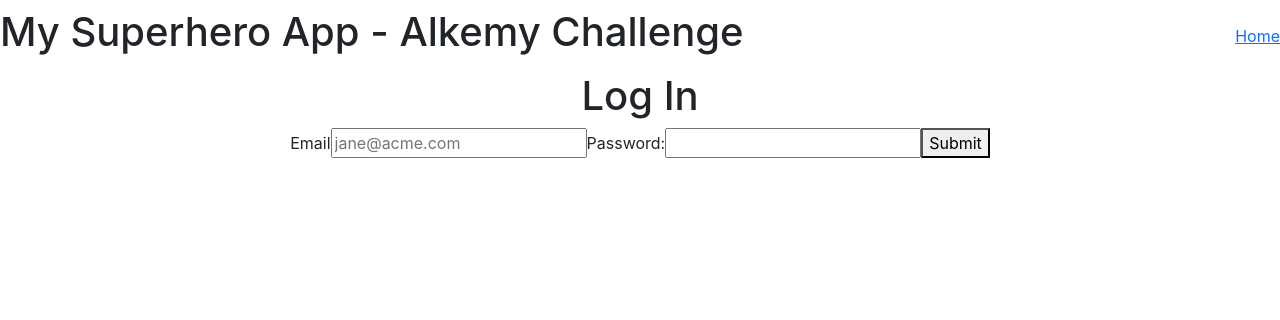
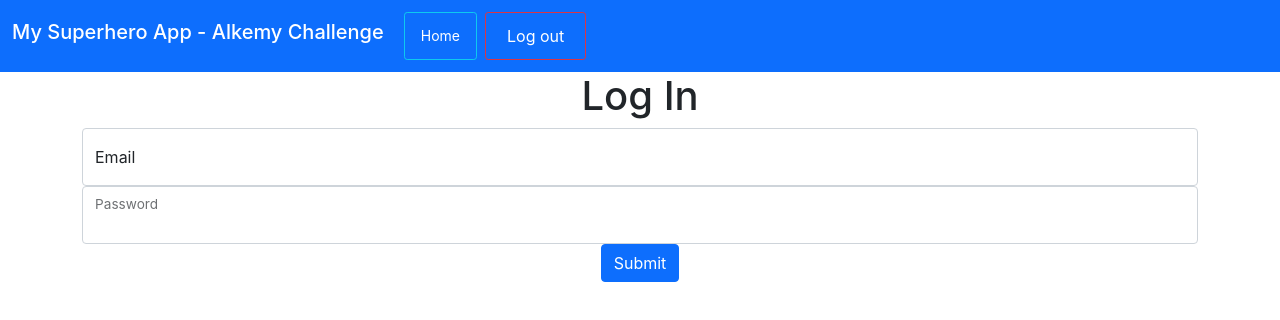
Before and after one commit to iarabaya/alkemy-challenge-react, a React (Create React App) app: page / in a window 1280 px wide. Shown: the top 320 px of the page. Built offline with nearby package versions, Linux system fonts and the light colour scheme.

Commit message:
added some styling with bootstrap

```diff
--- a/public/index.html
+++ b/public/index.html
@@ -24,7 +24,7 @@
       work correctly both with client-side routing and a non-root public URL.
       Learn how to configure a non-root public URL by running `npm run build`.
     -->
-    <link href="https://cdn.jsdelivr.net/npm/bootstrap@5.0.1/dist/css/bootstrap.min.css" rel="stylesheet" integrity="sha384-+0n0xVW2eSR5OomGNYDnhzAbDsOXxcvSN1TPprVMTNDbiYZCxYbOOl7+AMvyTG2x" crossorigin="anonymous">
+    <link href="https://cdn.jsdelivr.net/npm/bootstrap@5.0.2/dist/css/bootstrap.min.css" rel="stylesheet" integrity="sha384-EVSTQN3/azprG1Anm3QDgpJLIm9Nao0Yz1ztcQTwFspd3yD65VohhpuuCOmLASjC" crossorigin="anonymous">
     <title>Superhero App</title>
   </head>
   <body>
@@ -40,6 +40,6 @@
       To create a production bundle, use `npm run build` or `yarn build`.
     -->
     <script src="https://cdn.jsdelivr.net/npm/@popperjs/core@2.9.2/dist/umd/popper.min.js" integrity="sha384-IQsoLXl5PILFhosVNubq5LC7Qb9DXgDA9i+tQ8Zj3iwWAwPtgFTxbJ8NT4GN1R8p" crossorigin="anonymous"></script>
-<script src="https://cdn.jsdelivr.net/npm/bootstrap@5.0.1/dist/js/bootstrap.min.js" integrity="sha384-Atwg2Pkwv9vp0ygtn1JAojH0nYbwNJLPhwyoVbhoPwBhjQPR5VtM2+xf0Uwh9KtT" crossorigin="anonymous"></script>
+    <script src="https://cdn.jsdelivr.net/npm/bootstrap@5.0.2/dist/js/bootstrap.min.js" integrity="sha384-cVKIPhGWiC2Al4u+LWgxfKTRIcfu0JTxR+EQDz/bgldoEyl4H0zUF0QKbrJ0EcQF" crossorigin="anonymous"></script>
   </body>
 </html>
--- a/src/App.css
+++ /dev/null
@@ -1,38 +0,0 @@
-.App {
-  text-align: center;
-}
-
-.App-logo {
-  height: 40vmin;
-  pointer-events: none;
-}
-
-@media (prefers-reduced-motion: no-preference) {
-  .App-logo {
-    animation: App-logo-spin infinite 20s linear;
-  }
-}
-
-.App-header {
-  background-color: #282c34;
-  min-height: 100vh;
-  display: flex;
-  flex-direction: column;
-  align-items: center;
-  justify-content: center;
-  font-size: calc(10px + 2vmin);
-  color: white;
-}
-
-.App-link {
-  color: #61dafb;
-}
-
-@keyframes App-logo-spin {
-  from {
-    transform: rotate(0deg);
-  }
-  to {
-    transform: rotate(360deg);
-  }
-}
--- a/src/App.js
+++ b/src/App.js
@@ -1,5 +1,4 @@
 import React, {useState, useEffect} from 'react';
-import './App.css';
 import {BrowserRouter as Router, Route, Switch} from 'react-router-dom';
 import Home from './pages/Home';
 import Login from './pages/Login';
--- a/src/Components/Hero.js
+++ b/src/Components/Hero.js
@@ -2,8 +2,7 @@ import React from 'react'
 
 export default function Hero({hero, addToTeam}) {
     return (
-        <div>
-            <div className="card text-center" style={{width: '18rem'}}>
+            <div className="card text-center m-3" style={{width: '18rem'}}>
                 <img src={hero.image.url} className="card-img-top" alt={hero.name}/>
                 <div className="card-body">
                     <h5 className="card-title">{hero.name}</h5>
@@ -33,6 +32,5 @@ export default function Hero({hero, addToTeam}) {
                     </div>
                 </div>
             </div>
-        </div>
     )
 }
--- a/src/Components/Navbar.js
+++ b/src/Components/Navbar.js
@@ -3,12 +3,24 @@ import {Link} from 'react-router-dom';
 
 export default function Navbar() {
     return (
-        <nav className="navbar">
-            <h1>My Superhero App - Alkemy Challenge</h1>
-            <div className="Links">
-                <Link to="/Home">Home</Link>
-            </div>
+            <nav className="navbar navbar-expand-lg navbar-dark bg-primary">
+                <div className="container-fluid">
+                        <h1 className="navbar-brand">My Superhero App - Alkemy Challenge</h1>
+                    <button className="navbar-toggler" type="button" data-bs-toggle="collapse" data-bs-target="#navbarTogglerDemo01" aria-controls="navbarTogglerDemo01" aria-expanded="false" aria-label="Toggle navigation">
+                    <span className="navbar-toggler-icon"></span>
+                    </button>
+                    <div className="collapse navbar-collapse" id="navbarTogglerDemo01">
 
-        </nav>
+                    <ul className="navbar-nav me-auto mb-2 mb-lg-0">
+                        <li className="nav-item btn btn-sm btn-outline-info m-1">
+                            <Link className="nav-link active" to="/Home">Home</Link>
+                        </li>
+                        <li className="nav-item btn btn-sm btn-outline-danger m-1">
+                            <button className="btn text-white" type="button">Log out</button>
+                        </li>
+                    </ul>
+                    </div>
+                </div>
+            </nav>
     )
 }
--- a/src/Components/SearchForm.js
+++ b/src/Components/SearchForm.js
@@ -14,7 +14,7 @@ export default function SearchForm({heroesIds, getSelectedCharacter,getHero}) {
     }
 
     return (
-        <div>
+        <div className="text-center">
             <form onSubmit={handleSubmit}>
                 <label>Select your character by name:
                     <select className="form-select" aria-label="Default select example" defaultValue={1} onChange={handleChange} required size={4}>
--- a/src/Components/Team.js
+++ b/src/Components/Team.js
@@ -1,10 +1,12 @@
 import TeamMember from './TeamMember';
+import TeamPowerstats from './TeamPowerstats';
 
 export default function Team({team, toDelete}) {
 
     return (
-        <div>
+        <div className="ms-3">
             <h1>My Team: </h1>
+            <TeamPowerstats/>
             {team.map((teamMember)=>{ return <TeamMember key={teamMember.id} teamMember={teamMember} toDelete={toDelete}/>})}
         </div>
     )
--- a/src/Components/TeamPowerstats.js
+++ b/src/Components/TeamPowerstats.js
@@ -3,7 +3,7 @@ import React from 'react'
 export default function TeamPowerstats() {
     return (
         <div>
-
+            <h3>TeamPowerstats</h3>
         </div>
     )
 }
--- a/src/pages/Home.js
+++ b/src/pages/Home.js
@@ -66,10 +66,18 @@ export default function Home({authorization}) {
 
     return (
         <div>
-            <h1>pagina home</h1>
-            <SearchForm heroesIds={heroesIds} getSelectedCharacter={getSelectedCharacter} getHero={getHero}/>
-            {hero? <Hero hero={hero} addToTeam={addToTeam}/> : <span>Sin resultado</span>}
-            <Team team={team} toDelete={toDelete}/>
+            <h1 className="text-center">Home</h1>
+            <div>
+                <SearchForm heroesIds={heroesIds} getSelectedCharacter={getSelectedCharacter} getHero={getHero}/>
+            </div>
+            <div className="row">
+                <div className="col-sm-6">
+                    {hero? <Hero hero={hero} addToTeam={addToTeam}/> : <span>Sin resultado</span>}
+                </div>
+                <div className="col-sm-6">
+                    <Team team={team} toDelete={toDelete}/>
+                </div>
+            </div>
         </div>
     )
 }
--- a/src/pages/Login.js
+++ b/src/pages/Login.js
@@ -8,7 +8,6 @@ export default function Login({loggedIn, authorized}) {
 
     return (
         <div>
-            <h1>Log In</h1>
             <Formik
                 initialValues={{
                     email: '',
@@ -47,22 +46,33 @@ export default function Login({loggedIn, authorized}) {
                     }, 300);
             }}>
                 <Form>
-                    <label htmlFor="email">Email</label>
+                     <div className="container text-center" >
+                        <h1>Log In</h1>
+                        <div className="form-floating md-4">
                                 <Field
+                                    className="form-control"
                                     id="email"
                                     name="email"
                                     placeholder="jane@acme.com"
                                     type="email"
                                 />
+                                <label htmlFor="email">Email</label>
+                            </div>
+                            <div className="form-floating md-4">
 
-                    <label htmlFor="password">Password:</label>
                                 <Field
+                                    className="form-control"
                                     id="password"
                                     name="password"
                                     placeholdee="password"
                                     type="password"
                                 />
-                    <button type="submit">Submit</button>
+                                <label htmlFor="password">Password</label>
+                            </div>
+                        <div className="col-12">
+                            <button type="submit"  className="btn btn-primary">Submit</button>
+                        </div>
+                     </div>
                 </Form>
 
             </Formik>
```
Also changed, not shown: public/logo512.png (deleted). Lines whose indentation alone changed are shown as unchanged.
